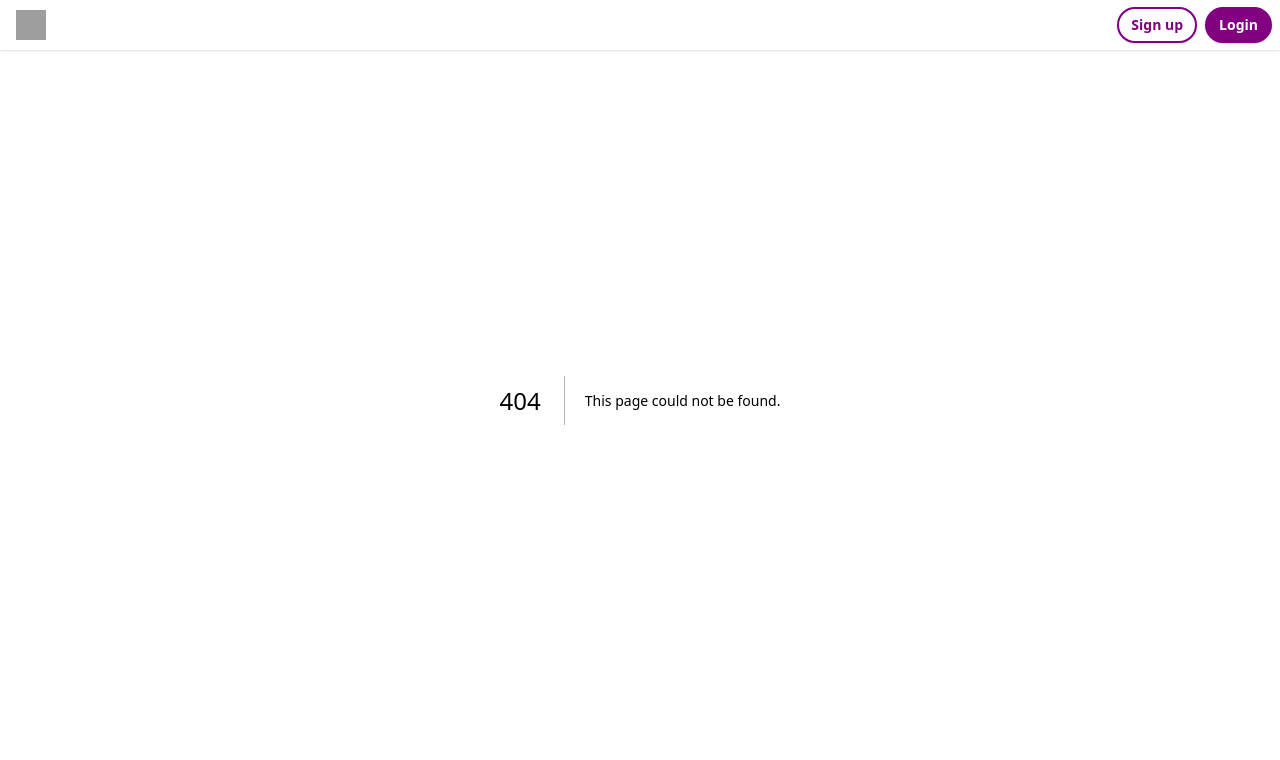
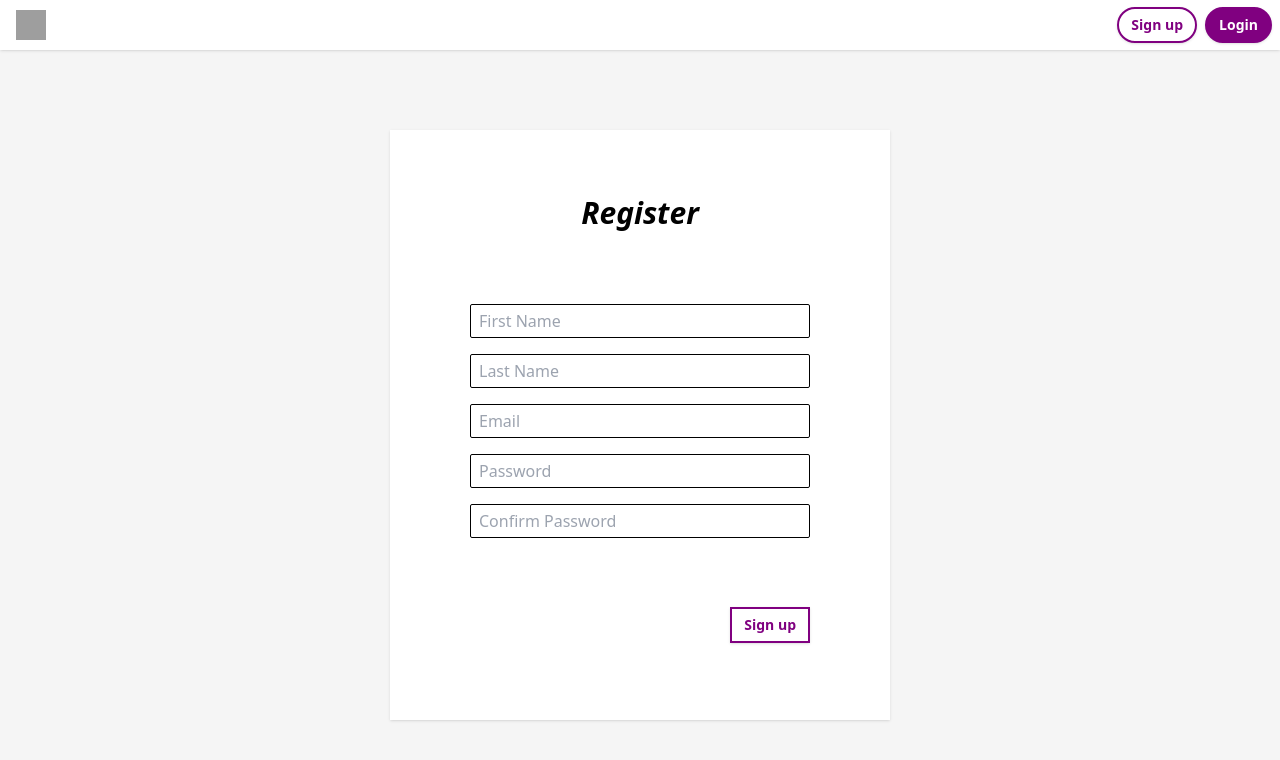
Before and after one commit to thlimtx/test-management, a Next.js app: page /signup in a window 1280 px wide. Before the commit this address had no page. Shown: the top 760 px of the page. Built offline with nearby package versions, Linux system fonts and the light colour scheme; grey boxes are pictures that could not be loaded.

Commit message:
feat: signup page

```diff
--- /dev/null
+++ b/src/pages/signup/index.tsx
@@ -0,0 +1,46 @@
+import { Form } from "@/components/Form";
+import { Screen } from "@/components/Screen";
+
+const Signup = () => {
+  return (
+    <Screen>
+      <Form
+        title="Register"
+        fields={[
+          {
+            id: "fname",
+            placeholder: "First Name",
+            register: { required: true },
+          },
+          {
+            id: "lname",
+            placeholder: "Last Name",
+            register: { required: true },
+          },
+          {
+            id: "email",
+            placeholder: "Email",
+            type: "email",
+            register: { required: true },
+          },
+          {
+            id: "password",
+            placeholder: "Password",
+            type: "password",
+            register: { required: true },
+          },
+          {
+            id: "cpass",
+            placeholder: "Confirm Password",
+            type: "password",
+            register: { required: true },
+          },
+        ]}
+        buttons={[{ text: "Sign up", submit: true, type: "invert" }]}
+        onSubmit={(data) => console.log(data)}
+      />
+    </Screen>
+  );
+};
+
+export default Signup;
```
